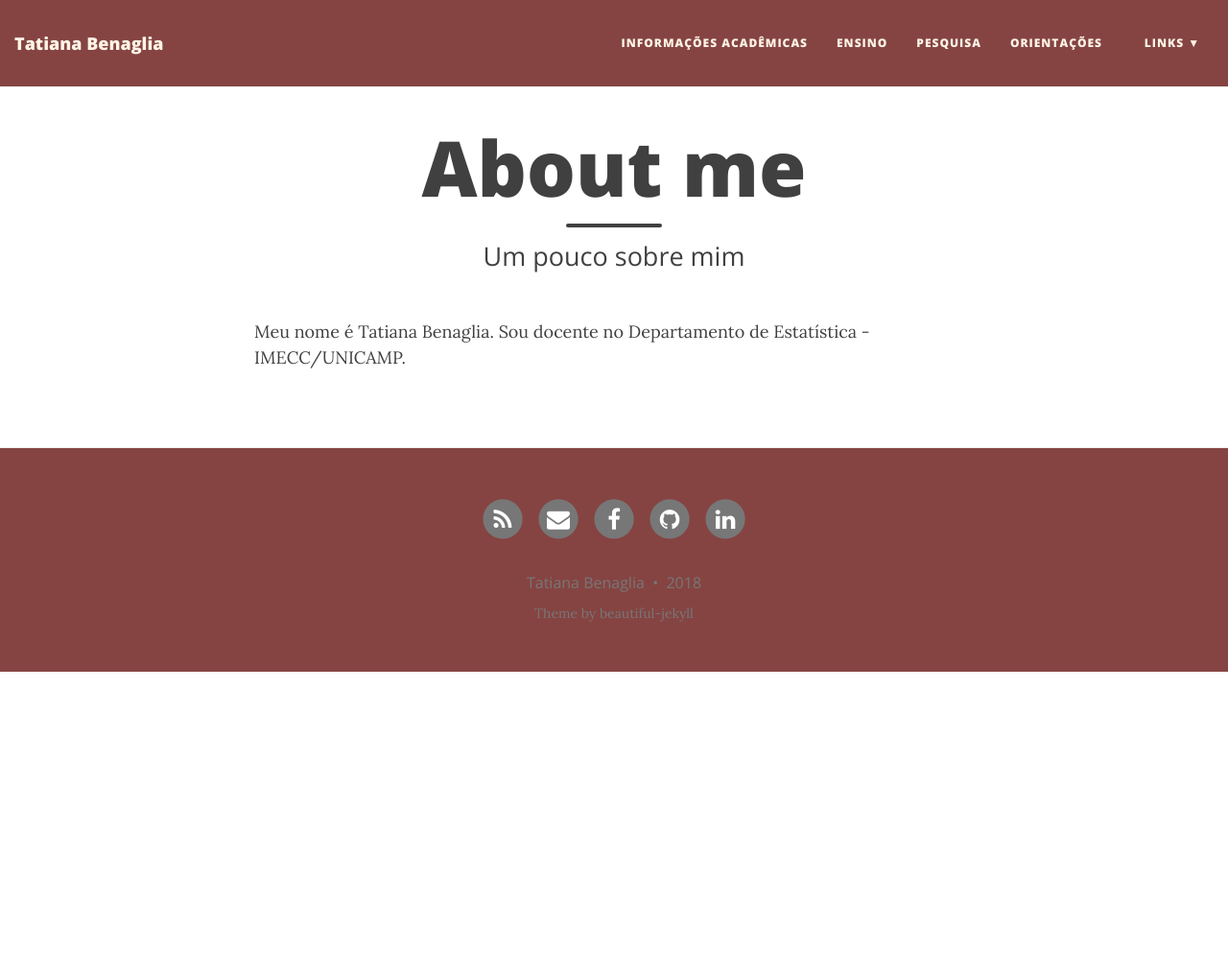
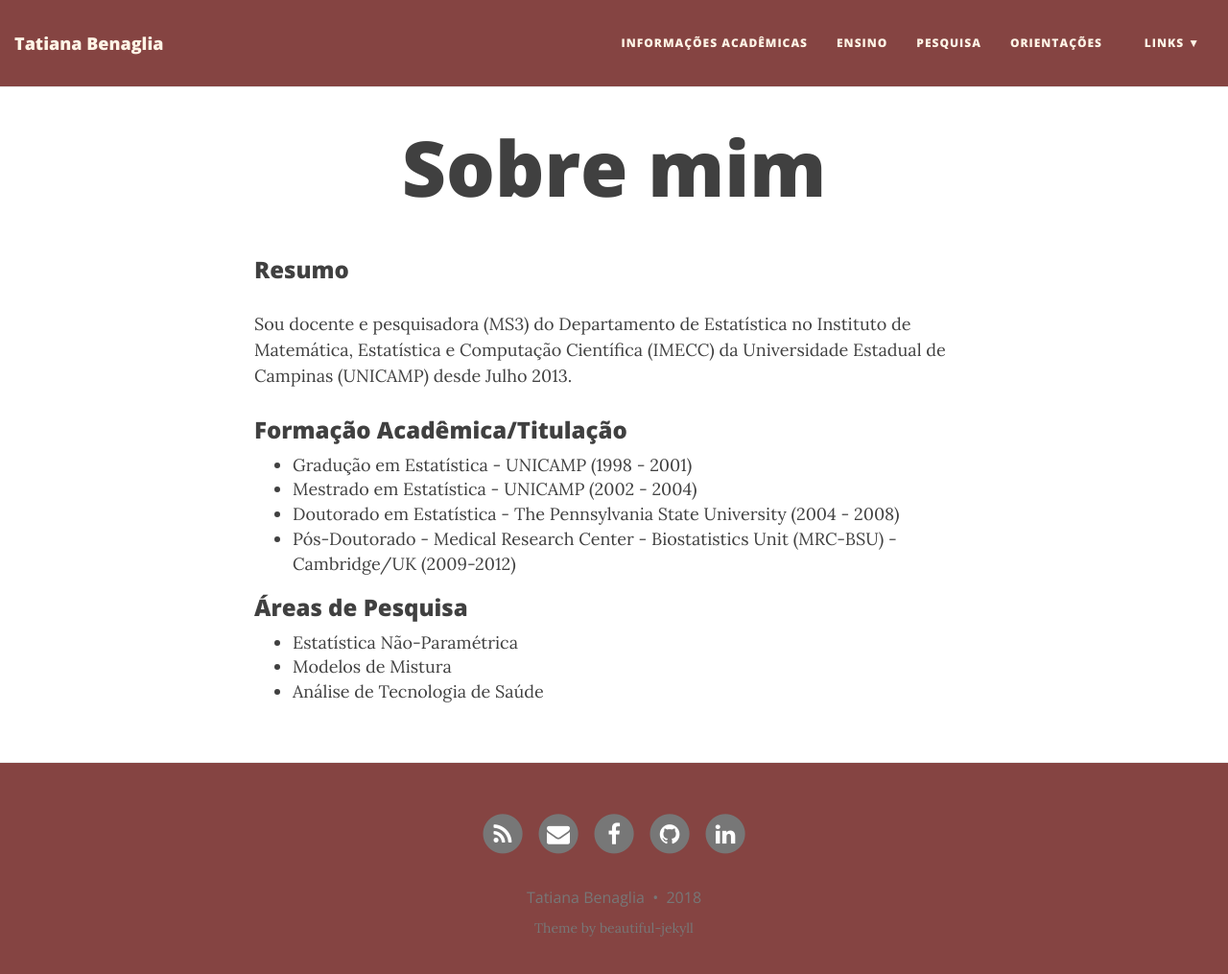
Before and after one commit to tatibenaglia/tatibenaglia.github.io, a Jekyll site: the page built from aboutme.md, in a window 1280 px wide and 1028 px high. Shown: the top 1015 px of the window at 96% size. Built offline with Jekyll 4.4.1, drawn with Linux system fonts in a browser that asks for light colours; nearby versions of some CDN libraries.

Commit message:
Update aboutme.md

```diff
--- a/aboutme.md
+++ b/aboutme.md
@@ -1,7 +1,19 @@
 ---
 layout: page
-title: About me
-subtitle: Um pouco sobre mim
+title: Sobre mim
+
 ---
 
-Meu nome é Tatiana Benaglia. Sou docente no Departamento de Estatística - IMECC/UNICAMP.
+### Resumo
+Sou docente e pesquisadora (MS3) do Departamento de Estatística no Instituto de Matemática, Estatística e Computação Científica (IMECC) da Universidade Estadual de Campinas (UNICAMP) desde Julho 2013.
+
+### Formação Acadêmica/Titulação
+- Gradução em Estatística - UNICAMP (1998 - 2001)
+- Mestrado em Estatística - UNICAMP (2002 - 2004)
+- Doutorado em Estatística - The Pennsylvania State University (2004 - 2008)
+- Pós-Doutorado - Medical Research Center - Biostatistics Unit (MRC-BSU) - Cambridge/UK (2009-2012)
+
+### Áreas de Pesquisa
+* Estatística Não-Paramétrica
+* Modelos de Mistura
+* Análise de Tecnologia de Saúde
```
